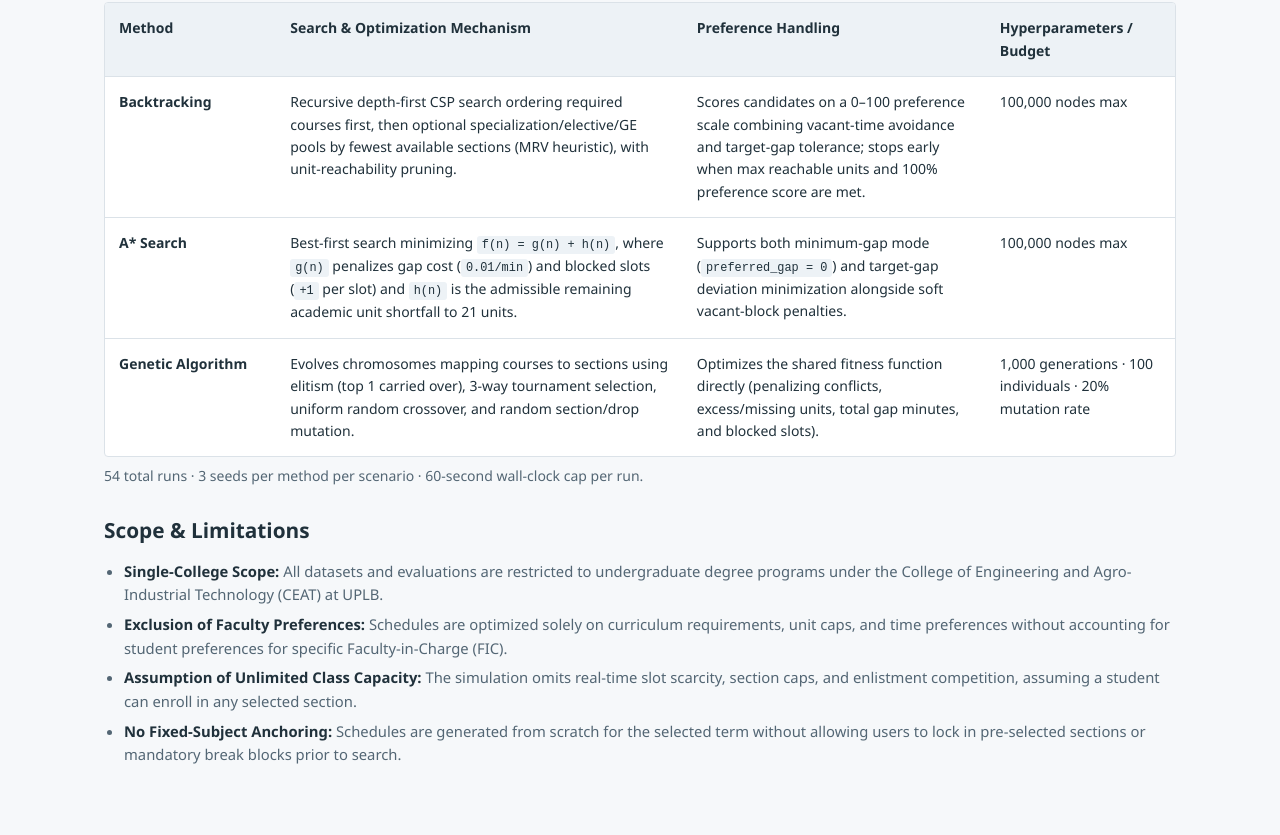
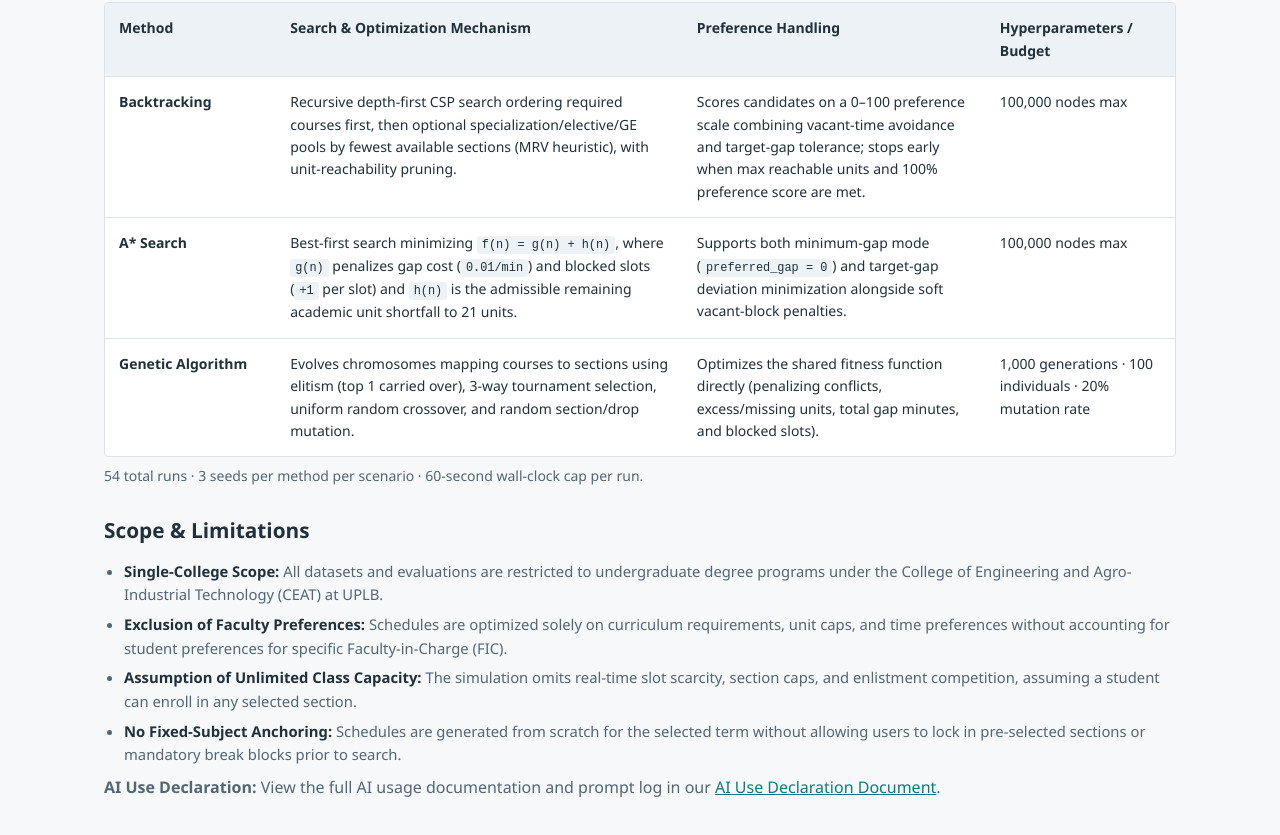
Before and after one commit to yssenen-beep/CMSC-170-Project-Elepano-Huertas-Arrobang-Senen, a plain HTML site: page docs/index.html in a window 1280 px wide. Shown: the part 3200-4035 px from the top of the page. Drawn offline with Linux system fonts and the light colour scheme.

Commit message:
added AI Use declration documentation

```diff
--- a/docs/index.html
+++ b/docs/index.html
@@ -125,6 +125,9 @@
           <li><strong>No Fixed-Subject Anchoring:</strong> Schedules are generated from scratch for the selected term without allowing users to lock in pre-selected sections or mandatory break blocks prior to search.</li>
         </ul>
       </section>
+      <footer class="site-footer">
+        <p><strong>AI Use Declaration:</strong> View the full AI usage documentation and prompt log in our <a href="https://docs.google.com/document/d/1-LHumnMc-MI-2nwYYJETrMHW4qyttg3qARuZBzfkRsY/edit?usp=sharing" target="_blank" rel="noopener noreferrer">AI Use Declaration Document</a>.</p>
+      </footer>
     </div>
   </main>
 </body>
```
